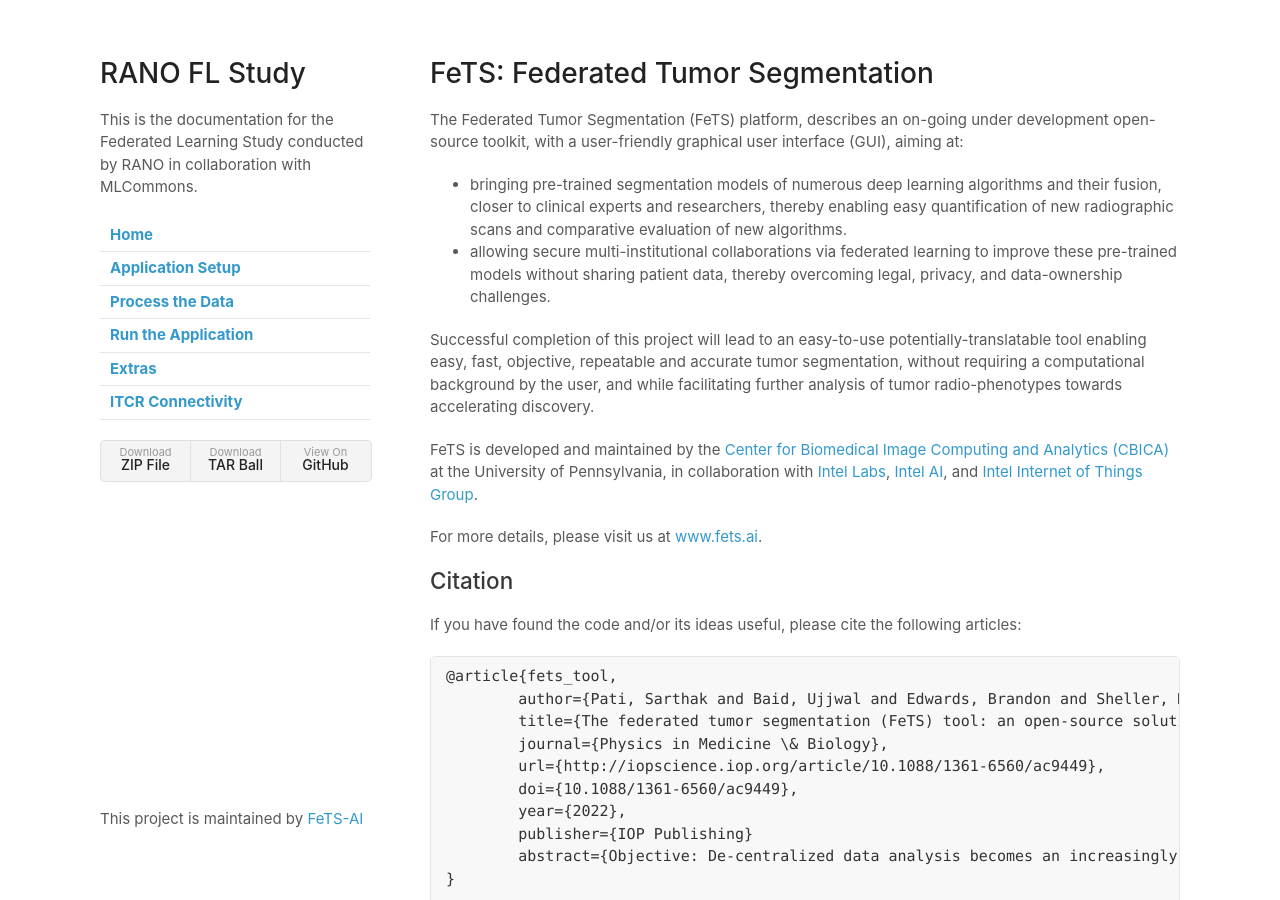
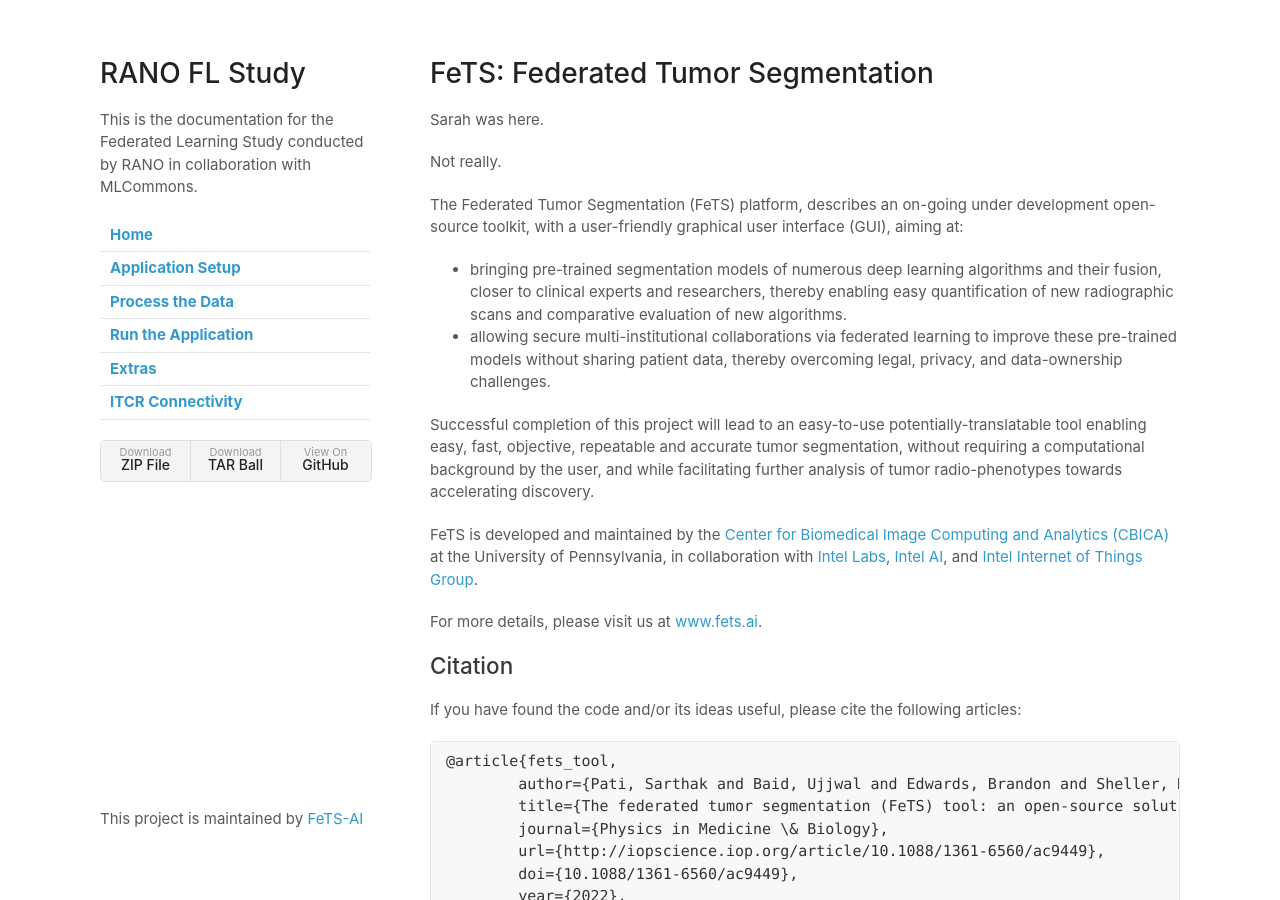
Before and after one commit to FeTS-AI/FL-PoST, a Jekyll site: the page built from docs/index.md, in a window 1280 px wide and 900 px high. Built offline with Jekyll 4.4.1, drawn with Linux system fonts in a browser that asks for light colours; our own code applies the rules of GitHub Pages for plain Markdown files.

Commit message:
Update index.md

```diff
--- a/docs/index.md
+++ b/docs/index.md
@@ -1,4 +1,8 @@
 # FeTS: Federated Tumor Segmentation
+
+Sarah was here.
+
+Not really.
 
 The Federated Tumor Segmentation (FeTS) platform, describes an on-going under development open-source toolkit, with a user-friendly graphical user interface (GUI), aiming at:
 
```
